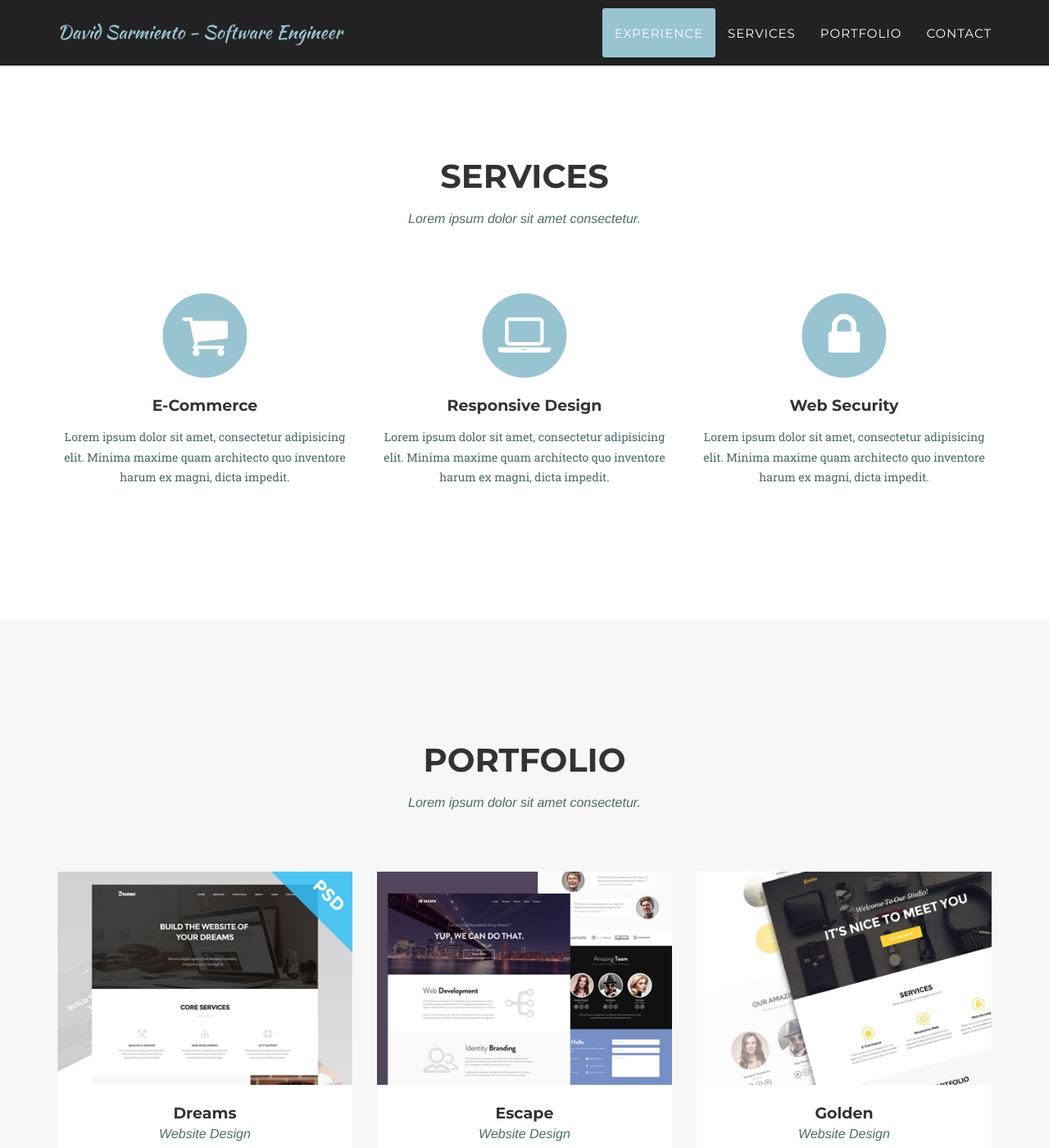
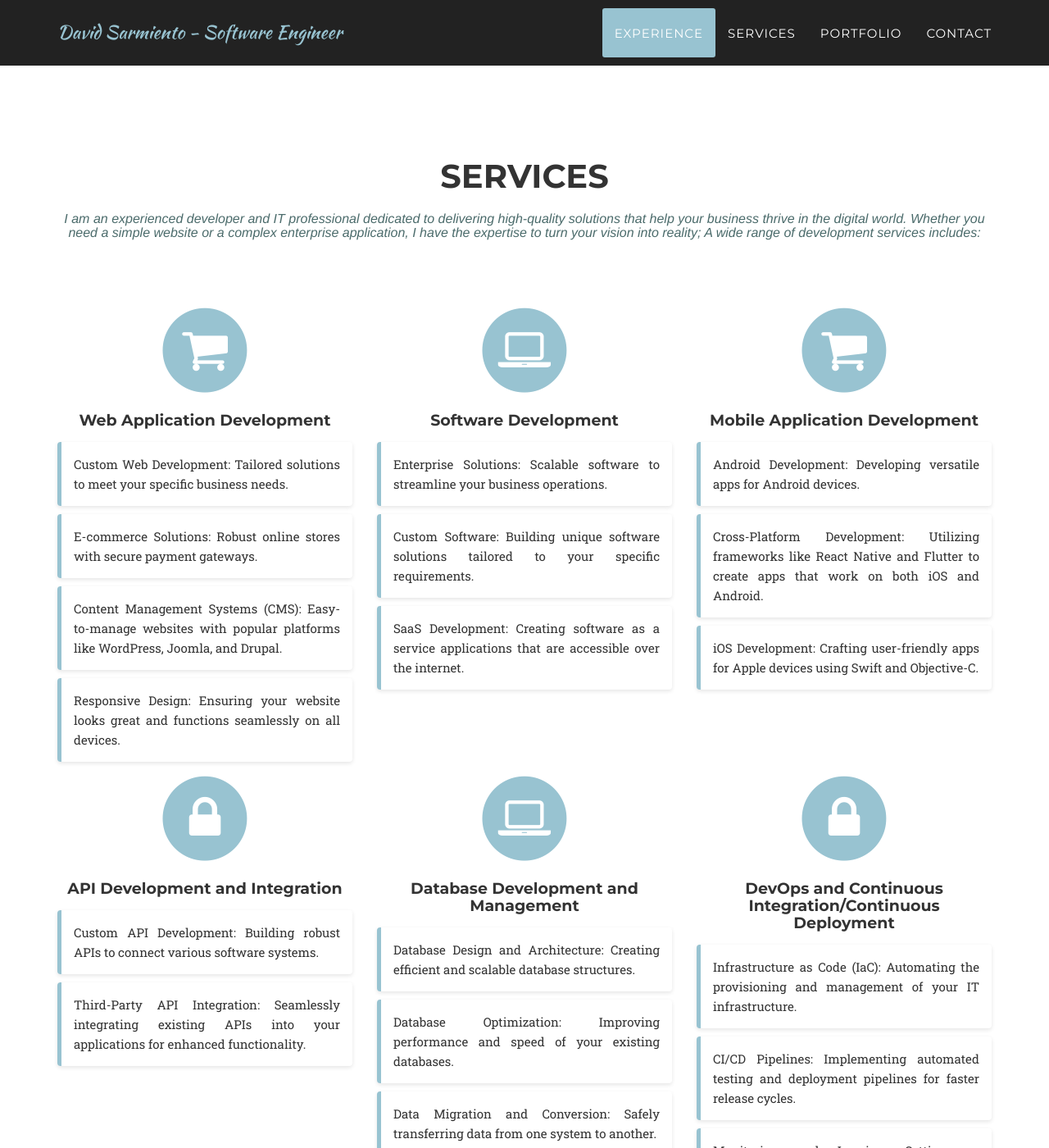
Before and after one commit to edsarmiento/edsarmiento.github.io, a Jekyll site: the page built from index.html, in a window 1280 px wide and 1400 px high, scrolled down 3199 px. Shown: the whole window at 82% size. Built offline with Jekyll 4.4.1, drawn with Linux system fonts in a browser that asks for light colours; some web fonts are replaced; some of the changed text lies outside the part shown.

Commit message:
text services section done

```diff
--- a/_includes/services.html
+++ b/_includes/services.html
@@ -4,7 +4,13 @@
         <div class="row">
             <div class="col-lg-12 text-center">
                 <h2 class="section-heading">Services</h2>
-                    <h3 class="section-subheading text-muted">Lorem ipsum dolor sit amet consectetur.</h3>
+                <h3 class="section-subheading text-muted">
+                    I am an experienced developer and IT professional dedicated to delivering high-quality solutions
+                    that help your business thrive in the digital world.
+                    Whether you need a simple website or a complex enterprise application, I have the expertise to turn
+                    your vision into reality;
+                    A wide range of development services includes:
+                </h3>
             </div>
         </div>
         <div class="row text-center">
@@ -13,24 +19,114 @@
                     <i class="fa fa-circle fa-stack-2x text-primary"></i>
                     <i class="fa fa-shopping-cart fa-stack-1x fa-inverse"></i>
                 </span>
-                    <h4 class="service-heading">E-Commerce</h4>
-                    <p class="text-muted">Lorem ipsum dolor sit amet, consectetur adipisicing elit. Minima maxime quam architecto quo inventore harum ex magni, dicta impedit.</p>
+                <h4 class="service-heading">Web Application Development</h4>
+                <ul class="styled-list">
+                    <li class="text-details-about">
+                        Custom Web Development: Tailored solutions to meet your specific business needs.
+                    </li>
+                    <li class="text-details-about">
+                        E-commerce Solutions: Robust online stores with secure payment gateways.
+                    </li>
+                    <li class="text-details-about">
+                        Content Management Systems (CMS): Easy-to-manage websites with popular platforms like WordPress,
+                        Joomla, and Drupal.
+                    </li>
+                    <li class="text-details-about">
+                        Responsive Design: Ensuring your website looks great and functions seamlessly on all devices.
+                    </li>
+                </ul>
             </div>
             <div class="col-md-4">
                 <span class="fa-stack fa-4x">
                     <i class="fa fa-circle fa-stack-2x text-primary"></i>
                     <i class="fa fa-laptop fa-stack-1x fa-inverse"></i>
                 </span>
-                    <h4 class="service-heading">Responsive Design</h4>
-                    <p class="text-muted">Lorem ipsum dolor sit amet, consectetur adipisicing elit. Minima maxime quam architecto quo inventore harum ex magni, dicta impedit.</p>
+                <h4 class="service-heading">Software Development</h4>
+                <ul class="styled-list">
+                    <li class="text-details-about">
+                        Enterprise Solutions: Scalable software to streamline your business operations.
+                    </li>
+                    <li class="text-details-about">
+                        Custom Software: Building unique software solutions tailored to your specific requirements.
+                    </li>
+                    <li class="text-details-about">
+                        SaaS Development: Creating software as a service applications that are accessible over the
+                        internet.
+                    </li>
+                </ul>
+            </div>
+            <div class="col-md-4">
+                <span class="fa-stack fa-4x">
+                    <i class="fa fa-circle fa-stack-2x text-primary"></i>
+                    <i class="fa fa-shopping-cart fa-stack-1x fa-inverse"></i>
+                </span>
+                <h4 class="service-heading">Mobile Application Development</h4>
+                <ul class="styled-list">
+                    <li class="text-details-about">
+                        Android Development: Developing versatile apps for Android devices.
+                    </li>
+                    <li class="text-details-about">
+                        Cross-Platform Development: Utilizing frameworks like React Native and Flutter to create apps that work on both iOS and Android.
+                    </li>
+                    <li class="text-details-about">
+                        iOS Development: Crafting user-friendly apps for Apple devices using Swift and Objective-C.
+                    </li>
+                </ul>
+            </div>
+        </div>
+        <div class="row text-center">
+            <div class="col-md-4">
+                <span class="fa-stack fa-4x">
+                    <i class="fa fa-circle fa-stack-2x text-primary"></i>
+                    <i class="fa fa-lock fa-stack-1x fa-inverse"></i>
+                </span>
+                <h4 class="service-heading">API Development and Integration</h4>
+                <ul class="styled-list">
+                    <li class="text-details-about">
+                        Custom API Development: Building robust APIs to connect various software systems.
+                    </li>
+                    <li class="text-details-about">
+                        Third-Party API Integration: Seamlessly integrating existing APIs into your applications for
+                        enhanced functionality.
+                    </li>
+                </ul>
+            </div>
+
+            <div class="col-md-4">
+                <span class="fa-stack fa-4x">
+                    <i class="fa fa-circle fa-stack-2x text-primary"></i>
+                    <i class="fa fa-laptop fa-stack-1x fa-inverse"></i>
+                </span>
+                <h4 class="service-heading">Database Development and Management</h4>
+                <ul class="styled-list">
+                    <li class="text-details-about">
+                        Database Design and Architecture: Creating efficient and scalable database structures.
+                    </li>
+                    <li class="text-details-about">
+                        Database Optimization: Improving performance and speed of your existing databases.
+                    </li>
+                    <li class="text-details-about">
+                        Data Migration and Conversion: Safely transferring data from one system to another.
+                    </li>
+                </ul>
             </div>
             <div class="col-md-4">
                 <span class="fa-stack fa-4x">
                     <i class="fa fa-circle fa-stack-2x text-primary"></i>
                     <i class="fa fa-lock fa-stack-1x fa-inverse"></i>
                 </span>
-                    <h4 class="service-heading">Web Security</h4>
-                    <p class="text-muted">Lorem ipsum dolor sit amet, consectetur adipisicing elit. Minima maxime quam architecto quo inventore harum ex magni, dicta impedit.</p>
+                <h4 class="service-heading">DevOps and Continuous Integration/Continuous Deployment</h4>
+                <ul class="styled-list">
+                    <li class="text-details-about">
+                        Infrastructure as Code (IaC): Automating the provisioning and management of your IT infrastructure.
+                    </li>
+                    <li class="text-details-about">
+                        CI/CD Pipelines: Implementing automated testing and deployment pipelines for faster release cycles.
+                    </li>
+                    <li class="text-details-about">
+                        Monitoring and Logging: Setting up comprehensive monitoring and logging to keep track of system performance and errors.
+                    </li>
+                </ul>
             </div>
         </div>
     </div>
```
Also changed, not shown: _includes/css/agency.css (+21 -0 lines). Lines whose indentation alone changed are shown as unchanged.
